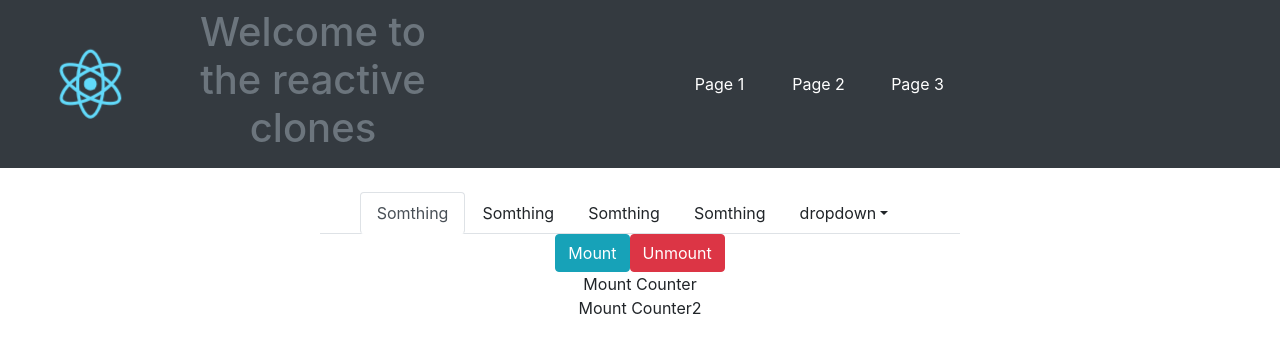
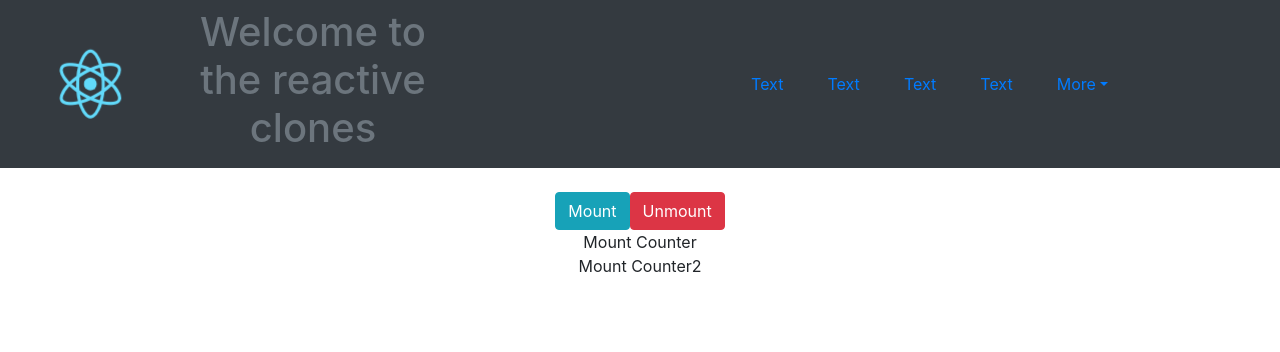
Before and after one commit to hrkck/wellput, a React (Create React App) app: page / in a window 1280 px wide. Shown: the top 352 px of the page. Built offline with nearby package versions, Linux system fonts and the light colour scheme.

Commit message:
Nav components moved into one folder. SideNavBar links are converted to components.

```diff
--- a/src/App.jsx
+++ b/src/App.jsx
@@ -1,9 +1,8 @@
 import React, { Component } from "react";
-import TopNavBar from "./Components/core/TopNavBar/TopNavBar";
+import TopNavBar from "./Components/core/Nav/TopNavBar";
 import Mounter from './Components/core/Mounter/Mounter';
 import MounterLink from './Components/core/Mounter/MounterLink';
 import Counter from './Components/test/Counter/Counter';
-import SideNav from './Components/core/Nav/SideNav'
 
 import "bootstrap/dist/css/bootstrap.css";
 import "bootstrap/dist/js/bootstrap.js";
@@ -15,7 +14,6 @@ class App extends Component {
         return (
             <div>
                 <TopNavBar logo={<ReactLogo/>} title="Welcome to the reactive clones" /> <br />
-                <SideNav/>
                 <Mounter mountaineer={<Counter />} mountaineerID="Counter"></Mounter>
                 <MounterLink mountaineer={<Counter />} mountaineerID="CounterLink" mountaineerLinkID="CounterLinkID" mountaineerText="Mount Counter" />
                 <MounterLink mountaineer={<Counter />} mountaineerID="CounterLink2" mountaineerLinkID="CounterLinkID2" mountaineerText="Mount Counter2" />
--- a/src/Components/core/Nav/SideNav.jsx
+++ b/src/Components/core/Nav/SideNav.jsx
@@ -1,28 +1,21 @@
 import React, { Component } from 'react';
-// import PropTypes from 'prop-types';
 
 class SideNav extends Component {
     render() {
         return (
-            <ul className="nav nav-tabs justify-content-center col-6 container">
-                <li className="nav-item">
-                    <button className="nav-link active btn">Somthing</button>
-                </li>
-                <li className="nav-item">
-                    <button className="nav-link btn">Somthing</button>
-                </li>
-                <li className="nav-item">
-                    <button className="nav-link btn">Somthing</button>
-                </li>
-                <li className="nav-item">
-                    <button className="nav-link btn">Somthing</button>
-                </li>
+            <ul className="nav nav-pills justify-content-around col-4 container">
+                <NavLink />
+                <NavLink />
+                <NavLink />
+                <NavLink />
                 <li className="nav-item dropdown">
-                    <button className="nav-link dropdown-toggle btn" data-toggle="dropdown" aria-expanded="false">dropdown</button>
+                    <a class="nav-link dropdown-toggle" data-toggle="dropdown" href="" role="button" aria-haspopup="true" aria-expanded="false">More</a>
                     <div className="dropdown-menu">
-                        <button className="dropdown-item btn">someting</button>
-                        <button className="dropdown-item btn">someting</button>
-                        <button className="dropdown-item btn">someting</button>
+                        <DropDownLink />
+                        <DropDownLink />
+                        <DropDownLink />
+                        <div class="dropdown-divider"></div>
+                        <DropDownLink />
                     </div>
                 </li>
             </ul>
@@ -30,8 +23,27 @@ class SideNav extends Component {
     }
 }
 
-// SideNav.propTypes = {
+const NavLink = (props) => {
+    return <li className="nav-item"><a className={props.isActive} href={props.link} onClick={props.clickAction}>{props.content}</a></li>
+}
 
-// };
+const DropDownLink = (props) => {
+    return <a className={props.isActive} href={props.link} onClick={props.clickAction}>{props.content}</a>
+}
+
+NavLink.defaultProps = {
+    link: "",
+    clickAction: (e) => e.preventDefault(),
+    isActive: "nav-link",
+    content: "Text"
+}
+
+DropDownLink.defaultProps = {
+    link: "",
+    clickAction: (e) => e.preventDefault(),
+    isActive: "dropdown-item",
+    content: "Text"
+}
+
 
 export default SideNav;
--- a/src/Components/core/TopNavBar/TopNavBar.jsx
+++ b/src/Components/core/Nav/TopNavBar.jsx
@@ -1,5 +1,6 @@
 import React, { Component } from "react";
 import PropTypes from "prop-types";
+import SideNav  from "./SideNav"
 
 class TopNavBar extends Component {
     render() {
@@ -12,11 +13,7 @@ class TopNavBar extends Component {
                             <h1>{this.props.title}</h1>
                         </div>
                     </div>
-                    <div className="row col-6 text-white">
-                        <div className="col-sm-2">Page 1</div>
-                        <div className="col-sm-2">Page 2</div>
-                        <div className="col-sm-2">Page 3</div>
-                    </div>
+                    <SideNav/>
                 </nav>
             </div>
         );
```
